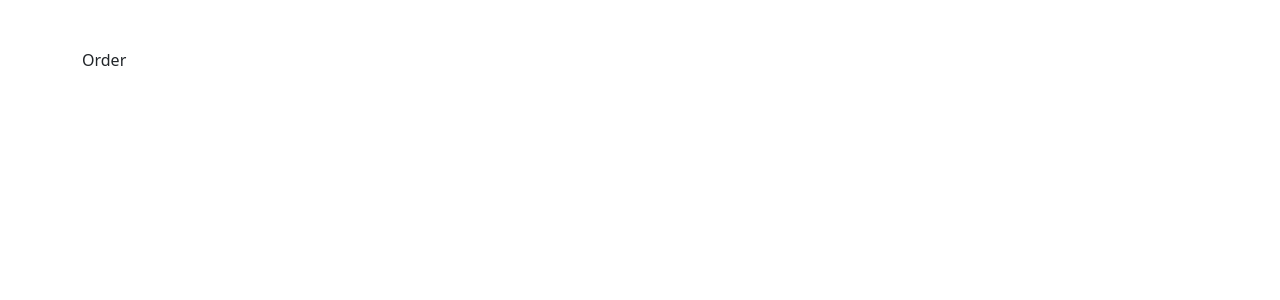
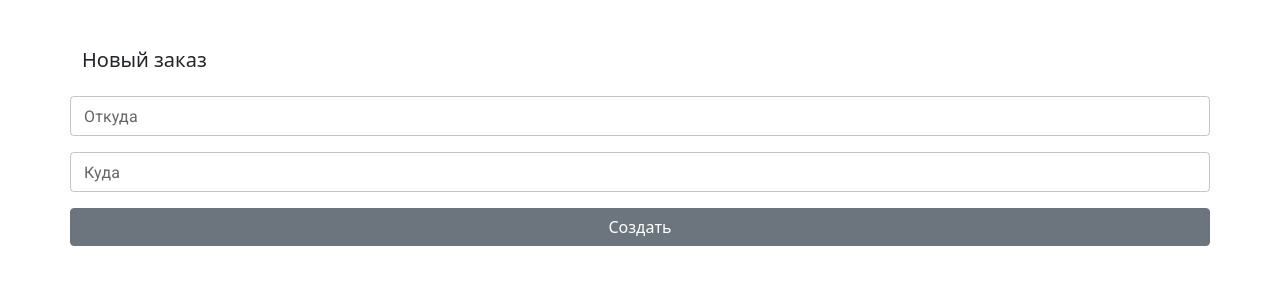
Before and after one commit to za9cser/formikDemo, a React (Create React App) app in the folder fomikdemo/: page / in a window 1280 px wide. Shown: the top 300 px of the page. Built offline with nearby package versions, Linux system fonts and the light colour scheme.

Commit message:
form is done

```diff
--- a/fomikdemo/package.json
+++ b/fomikdemo/package.json
@@ -3,6 +3,12 @@
   "version": "0.1.0",
   "private": true,
   "dependencies": {
+    "@emotion/react": "^11.9.0",
+    "@emotion/styled": "^11.8.1",
+    "@fortawesome/fontawesome-svg-core": "^6.1.1",
+    "@fortawesome/free-solid-svg-icons": "^6.1.1",
+    "@fortawesome/react-fontawesome": "^0.1.18",
+    "@mui/material": "^5.8.0",
     "@testing-library/jest-dom": "^5.16.4",
     "@testing-library/react": "^13.2.0",
     "@testing-library/user-event": "^13.5.0",
--- a/fomikdemo/public/index.html
+++ b/fomikdemo/public/index.html
@@ -8,6 +8,10 @@
     <meta
       name="description"
       content="Web site created using create-react-app"
+    />
+    <link
+      rel="stylesheet"
+      href="https://fonts.googleapis.com/css?family=Roboto:300,400,500,700&display=swap"
     />
     <link rel="apple-touch-icon" href="%PUBLIC_URL%/logo192.png" />
     <!--
--- a/fomikdemo/src/index.js
+++ b/fomikdemo/src/index.js
@@ -6,7 +6,7 @@ import { BrowserRouter } from "react-router-dom";
 
 const root = ReactDOM.createRoot(document.getElementById("root"));
 root.render(
-  <BrowserRouter>
-    <App />
-  </BrowserRouter>
+    <BrowserRouter>
+        <App />
+    </BrowserRouter>
 );
--- a/fomikdemo/src/modules/order/index.js
+++ b/fomikdemo/src/modules/order/index.js
@@ -1,7 +1,68 @@
-import React from "react";
+import { TextField } from "@mui/material";
+import { useFormik } from "formik";
+import React, { useState } from "react";
+import { Alert, Button, Form, FormGroup, Input, Label, Row } from "reactstrap";
+
+const initialValues = {
+    cityFrom: "",
+    cityTo: "",
+};
 
 const Order = () => {
-  return <div>Order</div>;
+    const [showAlert, setShowAlert] = useState(false);
+    const [message, setMessage] = useState("");
+    const formik = useFormik({
+        initialValues: initialValues,
+        onSubmit: (values, { setSubmitting }) => {
+            setShowAlert(false);
+
+            setTimeout(() => {
+                setMessage(`Создано: ${values.cityFrom} -> ${values.cityTo}`);
+                setSubmitting(false);
+                setShowAlert(true);
+            }, 2000);
+        },
+    });
+
+    return (
+        <Form onSubmit={formik.handleSubmit}>
+            <Row>
+                <h5>Новый заказ</h5>
+            </Row>
+            <Row className="my-3">
+                <TextField
+                    name="cityFrom"
+                    label="Откуда"
+                    placeholder="Откуда"
+                    size="small"
+                    onChange={formik.handleChange}
+                    onBlur={formik.handleBlur}
+                    value={formik.values.cityFrom}
+                    autoComplete="off"
+                />
+            </Row>
+            <Row className="my-3">
+                <TextField
+                    name="cityTo"
+                    label="Куда"
+                    placeholder="Куда"
+                    size="small"
+                    onChange={formik.handleChange}
+                    onBlur={formik.handleBlur}
+                    value={formik.values.cityTo}
+                    autoComplete="off"
+                />
+            </Row>
+            <Row className="my-3">
+                <Button type="submit">Создать</Button>
+            </Row>
+            <Row>
+                <Alert isOpen={showAlert} color="success">
+                    {message}
+                </Alert>
+            </Row>
+        </Form>
+    );
 };
 
 export default Order;
```
Also changed, not shown: 1 other file (tests, documents, lock files or other folders).
